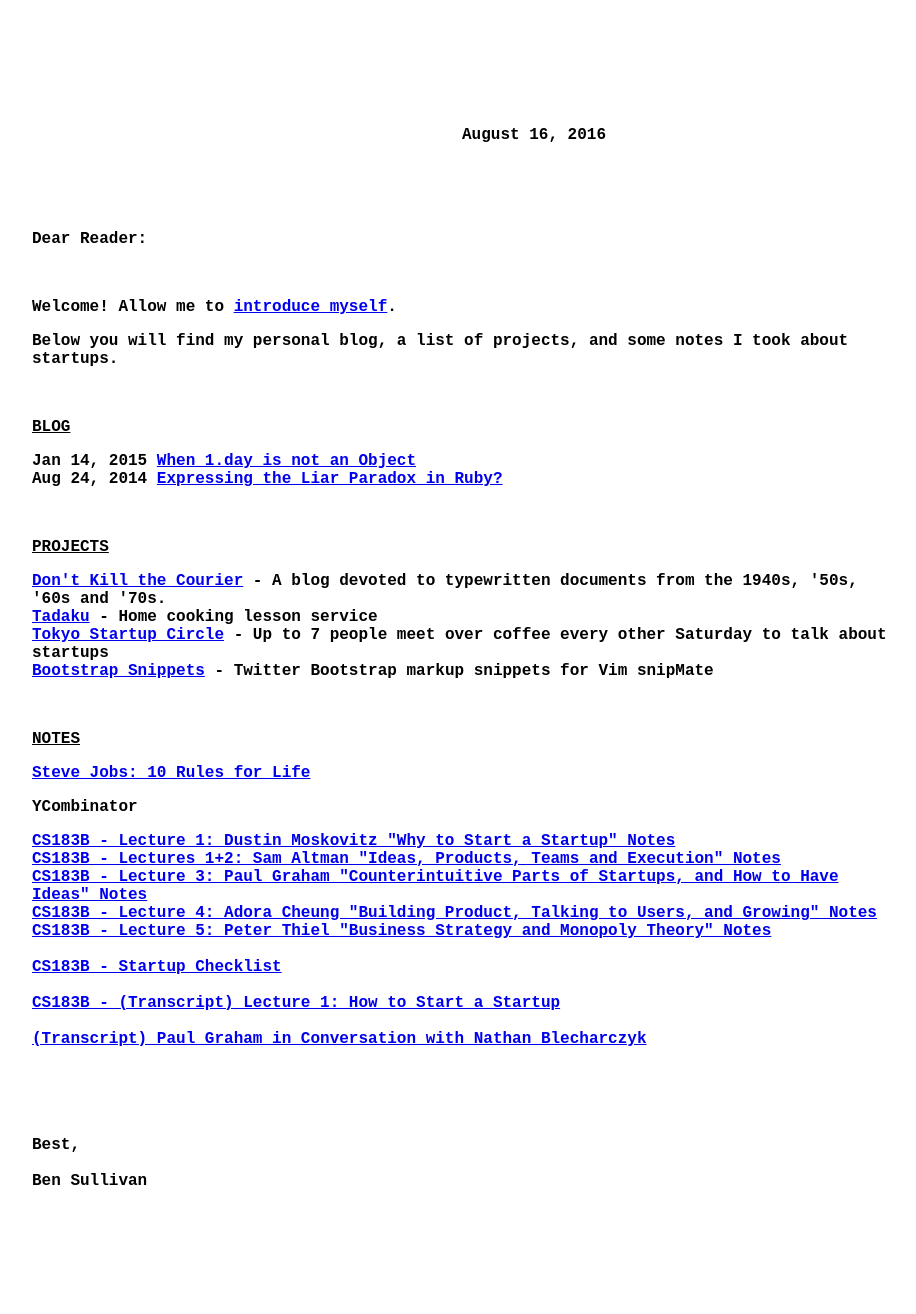
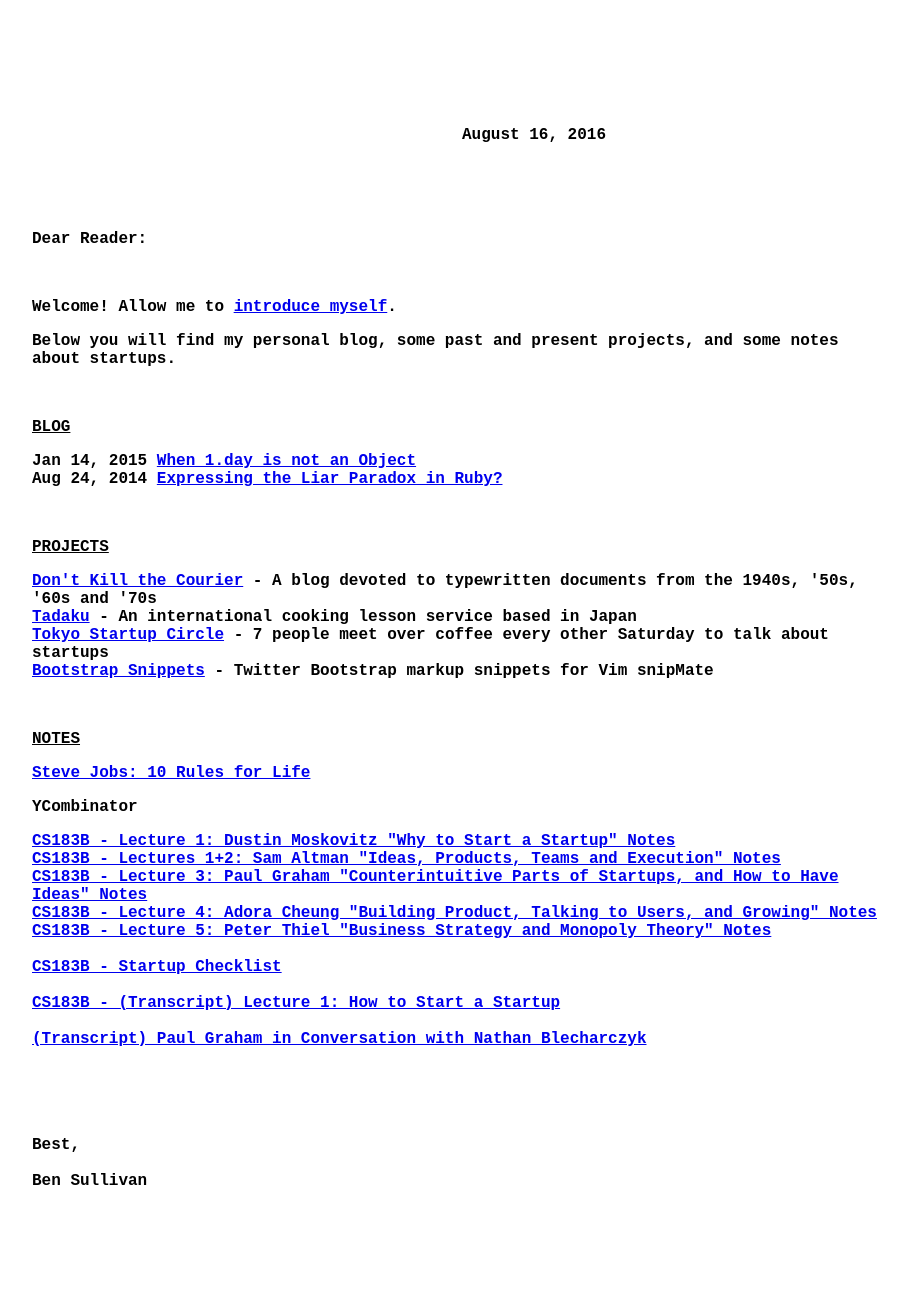
Before and after one commit to bnjs/bnjs.github.io, a Jekyll site: the page built from index.md, in a window 1280 px wide. Shown: the whole page, without its empty margins (178-1094 px from the left). Built offline with Jekyll 4.4.1, drawn with Linux system fonts in a browser that asks for light colours; nearby versions of some CDN libraries.

Commit message:
Minor tweaks

```diff
--- a/index.md
+++ b/index.md
@@ -18,7 +18,7 @@
 
 Welcome! Allow me to <a href="/about-me">introduce myself</a>.
 
-Below you will find my personal blog, a list of projects, and some notes I took about startups.
+Below you will find my personal blog, some past and present projects, and some notes about startups.
 
 <br>
 
@@ -52,9 +52,9 @@
 <!-- a href="https://github.com/bonsaiben/algebra-anki" target="_blank">Algebra Anki</a> - <span>Algebra flashcards for spaced-repetition software Anki</span -->
 
 <p>
-<a href="http://dont-kill-the-courier.tumblr.com">Don't Kill the Courier</a> - A blog devoted to typewritten documents from the 1940s, '50s, '60s and '70s.<br>
-<a href="https://www.tadaku.com" target="_blank">Tadaku</a> - <span>Home cooking lesson service</span><br>
-<a href="https://tokyo-startup-circle.doorkeeper.jp/" target="_blank">Tokyo Startup Circle</a> - <span>Up to 7 people meet over coffee every other Saturday to talk about startups</span><br>
+<a href="http://dont-kill-the-courier.tumblr.com">Don't Kill the Courier</a> - A blog devoted to typewritten documents from the 1940s, '50s, '60s and '70s<br>
+<a href="https://www.tadaku.com" target="_blank">Tadaku</a> - <span>An international cooking lesson service based in Japan</span><br>
+<a href="https://tokyo-startup-circle.doorkeeper.jp/" target="_blank">Tokyo Startup Circle</a> - <span>7 people meet over coffee every other Saturday to talk about startups</span><br>
 <a href="https://github.com/bonsaiben/bootstrap-snippets" target="_blank">Bootstrap Snippets</a> - <span>Twitter Bootstrap markup snippets for Vim snipMate</span><br>
 </p>
 
```
